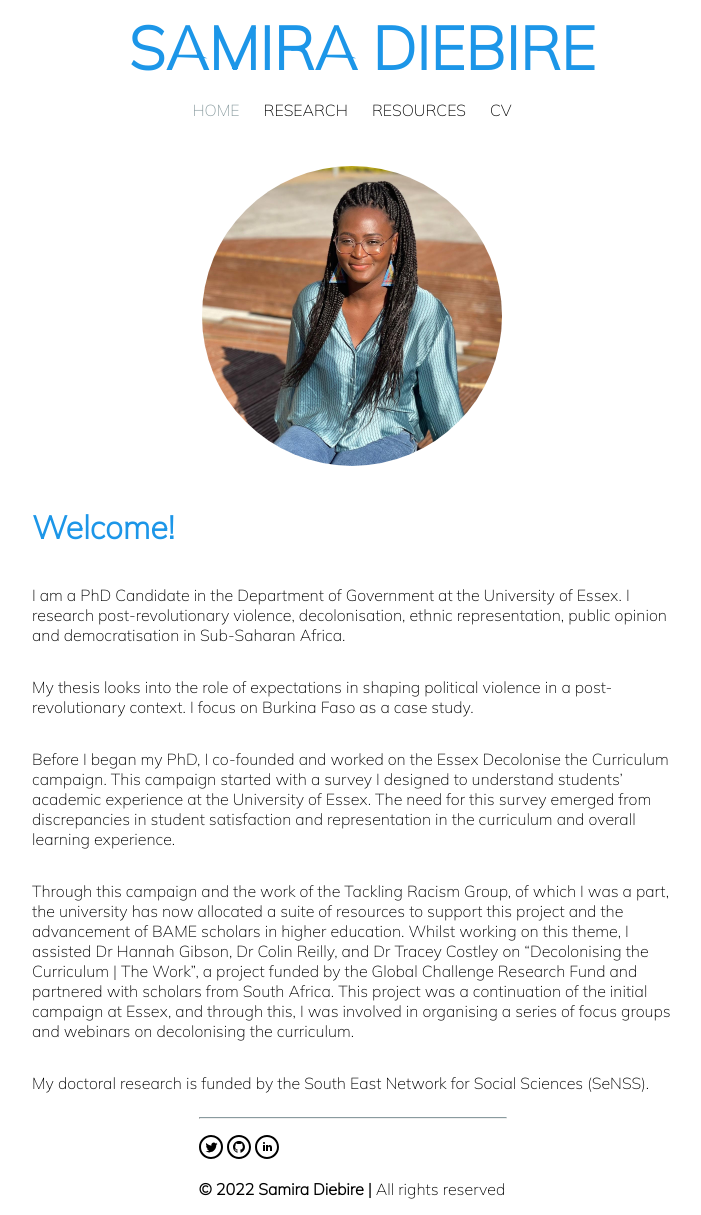
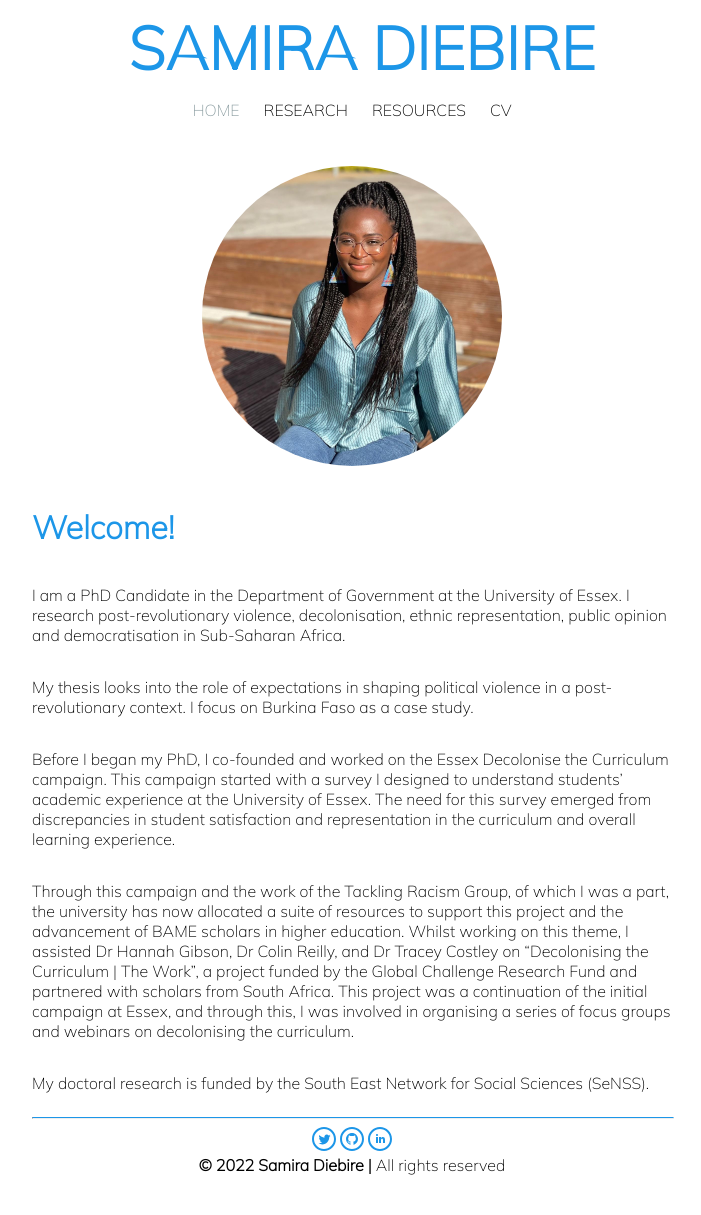
Before and after one commit to samiradiebire/samiradiebire.github.io, a Jekyll site: the page built from index.md, in a window 1280 px wide and 1215 px high. Shown: the whole window, without its empty margins (288-989 px from the left). Built offline with Jekyll 4.4.1, drawn with Linux system fonts in a browser that asks for light colours.

Commit message:
footer css

```diff
--- a/assets/css/style.scss
+++ b/assets/css/style.scss
@@ -3,3 +3,4 @@
 @import "root";
 @import "nav";
 @import "content";
+@import "footer";
```
